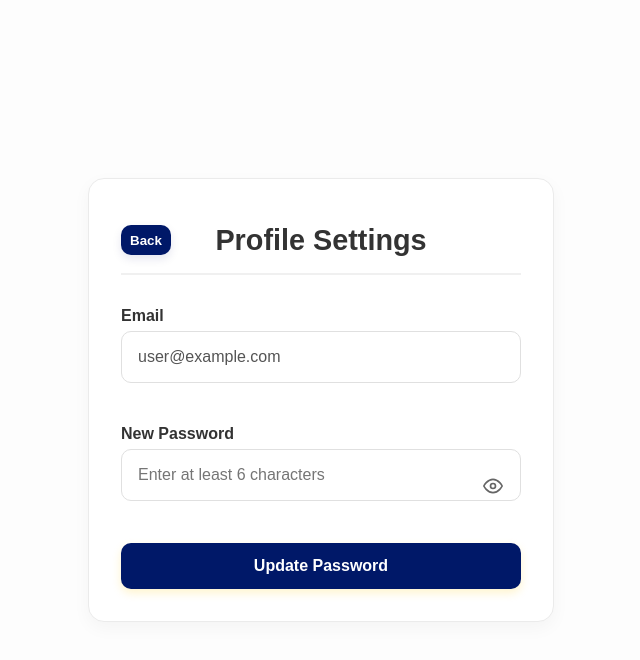
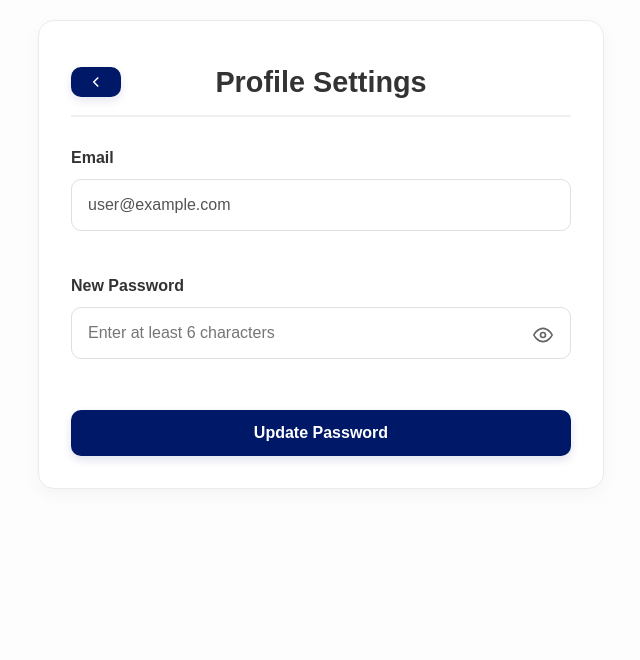
Before and after one commit to Nathalie0316/CUResAdmin, a React (Vite) app in the folder CUResAdmin/: page /profile in a window 1280 px wide. Shown: the top 660 px of the page, without its empty margins (319-959 px from the left). Built offline with nearby package versions, Linux system fonts and the light colour scheme; no server answers; the database is empty; sample sign-in values are in the browser's storage.

Commit message:
UI Changes to Hall Huddle Form & Profile Management Page

```diff
--- a/CUResAdmin/src/pages/DormCheckout.jsx
+++ b/CUResAdmin/src/pages/DormCheckout.jsx
@@ -97,7 +97,7 @@ function DormCheckout() {
           </button>
 
           <h1 className="header-title">
-            Dorm Checkout Form
+            Checkouts
           </h1>
         </div>
 
@@ -119,7 +119,12 @@ function DormCheckout() {
                     key={type}
                     type="button"
                     className={`fluid-btn ${formData.checkoutType === type ? 'active' : ''}`}
-                    onClick={() => setFormData({...formData, checkoutType: type})}
+                    onClick={() =>
+                      setFormData(prev => ({
+                        ...prev,
+                        checkoutType: prev.checkoutType === type ? "" : type
+                      }))
+                    }
                   >
                     {type}
                   </button>
--- a/CUResAdmin/src/pages/HallHuddle.jsx
+++ b/CUResAdmin/src/pages/HallHuddle.jsx
@@ -70,7 +70,7 @@ function HallHuddle() {
               <path d="M15 18l-6-6 6-6"></path>
             </svg>
           </button>
-          <h1 className="fluid-title">Hall Huddle Report</h1>
+          <h1 className="fluid-title">Hall Huddles</h1>
         </div>
 
         <form
@@ -156,8 +156,8 @@ function HallHuddle() {
 
               <label className="fluid-label">How did you promote engagement?</label>
               <textarea
-                className="fluid-textarea"
-                placeholder="e.g. Door-to-door, GroupMe, Snacks..."
+                className="fluid-textarea huddle-textarea"
+                placeholder="e.g. I encouraged everyone to share their thoughts by..."
                 value={formData.engagementNotes}
                 onChange={(e) =>
                   setFormData(prev => ({ ...prev, engagementNotes: e.target.value }))
@@ -167,11 +167,10 @@ function HallHuddle() {
             </div>
 
             {/* RIGHT COLUMN FIXED */}
-            <div className="form-column form-stack">
+            <div className="form-column form-stack form-column-right">
               <div className="status-header-row section-spacing">
                 <label className="fluid-label">All residents present?</label>
 
-              <div className="fluid-status-group" style={{ marginBottom: '1.5rem' }}>
                 <div className="fluid-status-group status-offset">
                   <div className="status-item">
                     <span className="status-label">Yes</span>
@@ -181,7 +180,7 @@ function HallHuddle() {
                         setFormData(prev => ({
                           ...prev,
                           allPresent: prev.allPresent === true ? null : true,
-                        absentList: "" // clears when switching to YES
+                          absentList: ""
                         }))
                       }
                     />
@@ -201,13 +200,12 @@ function HallHuddle() {
                   </div>
                 </div>
               </div>
-            </div>
 
               {formData.allPresent === false && (
                 <div className="fail-reason-box" style={{ marginBottom: '1.5rem' }}>
                   <label className="fluid-label">Absent Residents:</label>
                   <textarea
-                    className="fluid-textarea"
+                    className="fluid-textarea huddle-textarea"
                     placeholder="List names..."
                     value={formData.absentList}
                     onChange={(e) =>
@@ -219,8 +217,8 @@ function HallHuddle() {
 
               <label className="fluid-label">What were 3 responses/feedback items?</label>
               <textarea
-                className="fluid-textarea"
-                placeholder="1. They want more events... 2. Quiet hours issues... 3. AC concerns..."
+                className="fluid-textarea huddle-textarea"
+                placeholder="e.g. Students agreed with the devotional..."
                 value={formData.responses}
                 onChange={(e) =>
                   setFormData(prev => ({ ...prev, responses: e.target.value }))
--- a/CUResAdmin/src/pages/Profile.css
+++ b/CUResAdmin/src/pages/Profile.css
@@ -1,3 +1,17 @@
+.profile-card {
+  max-width: 500px;
+  margin: 0 auto;
+}
+
+.profile-section {
+  margin-bottom: 1.5rem;
+}
+
+.profile-form {
+  display: flex;
+  flex-direction: column;
+}
+
 .profile-password-wrapper {
   position: relative;
   width: 100%;
@@ -10,25 +24,56 @@
 .profile-eye-toggle-btn {
   position: absolute;
   right: 12px;
-  top: 50%;
-  transform: translateY(-50%) scale(1);
+  top: 0;
+  height: 75%;
   background: none;
   border: none;
   cursor: pointer;
   display: flex;
   align-items: center;
   justify-content: center;
-  color: #666;
+  color: rgb(102, 102, 102);
   transition: all 0.2s ease;
 }
 
 /* Hover */
 .profile-eye-toggle-btn:hover {
   color: rgb(0, 24, 104);
-  transform: translateY(-50%) scale(1.15);
+  transform: scale(1.15);
 }
 
 /* Click */
 .profile-eye-toggle-btn:active {
-  transform: translateY(-50%) scale(0.95);
+  transform: scale(0.95);
 }
+
+.profile-submit-btn {
+  width: 100%;
+  margin-top: 1.8rem;
+  padding: 14px;
+  background: rgb(0, 24, 104);
+  color: rgb(255, 255, 255);
+  border: none;
+  border-radius: 10px;
+  font-size: 1rem;
+  font-weight: 700;
+  cursor: pointer;
+  transition: all 0.2s ease;
+  box-shadow: 0 4px 10px rgba(0, 24, 104, 0.12);
+}
+
+.profile-submit-btn:hover {
+  background: rgb(0, 18, 78);
+  transform: translateY(-2px);
+}
+
+.profile-submit-btn:active {
+  transform: translateY(1px);
+}
+
+.profile-submit-btn:disabled {
+  background: rgb(224, 224, 224);
+  cursor: not-allowed;
+  box-shadow: none;
+  transform: none;
+}
--- a/CUResAdmin/src/pages/Profile.jsx
+++ b/CUResAdmin/src/pages/Profile.jsx
@@ -6,15 +6,17 @@ import "./Profile.css";
 
 function Profile() {
   const [newPassword, setNewPassword] = useState("");
-  const [showPassword, setShowPassword] = useState(false); // Toggle state
+  const [showPassword, setShowPassword] = useState(false);
   const [loading, setLoading] = useState(false);
   const navigate = useNavigate();
 
   const handlePasswordChange = async (e) => {
     e.preventDefault();
-    if (newPassword.length < 6) return alert("Password must be at least 6 characters."); // Basic client-side validation for password length, I plan to add more complex validation later.
 
-    // Start loading state to disable the button and show "Updating..." text while the password update is in progress.
+    if (newPassword.length < 6) {
+      return alert("Password must be at least 6 characters.");
+    }
+
     setLoading(true);
 
     try {
@@ -22,55 +24,68 @@ function Profile() {
       await updatePassword(user, newPassword);
       alert("Password updated successfully!");
       setNewPassword("");
-      navigate("/ra-dashboard"); // Redirect to dashboard after successful password change.
+      navigate("/ra-dashboard");
     } catch (error) {
       console.error(error);
-      alert(error.message.includes("requires-recent-login") // Provide a specific message if the error is due to the need for recent login.
-      ? "Security: Please log out and log back in before changing your password."
-        : error.message);
+      alert(
+        error.message.includes("requires-recent-login")
+          ? "Security: Please log out and log back in before changing your password."
+          : error.message
+      );
     } finally {
-      setLoading(false); // End loading state regardless of success or failure to re-enable the button.
+      setLoading(false);
     }
   };
 
   return (
     <div className="fluid-container">
-      <div className="fluid-card" style={{ maxWidth: '400px', margin: 'auto' }}>
+      <div className="fluid-card profile-card">
         <div className="fluid-header">
-          <button className="back-link" onClick={() => navigate(-1)}>Back</button>
-          <h1>Profile Settings</h1>
+          <button className="back-link" onClick={() => navigate(-1)}>
+            <svg
+              width="18"
+              height="18"
+              viewBox="0 0 24 24"
+              fill="none"
+              stroke="currentColor"
+              strokeWidth="2"
+            >
+              <path d="M15 18l-6-6 6-6"></path>
+            </svg>
+          </button>
+
+          <h1 className="fluid-title">Profile Settings</h1>
         </div>
 
-        <div style={{ marginBottom: '20px' }}>
+        <div className="profile-section">
           <label className="fluid-label">Email</label>
-          <input className="fluid-input" value={auth.currentUser?.email} disabled />
+          <input className="fluid-input" value={auth.currentUser?.email || ""} disabled />
         </div>
 
-        <form onSubmit={handlePasswordChange}>
+        <form onSubmit={handlePasswordChange} className="profile-form">
           <label className="fluid-label">New Password</label>
+
           <div className="profile-password-wrapper">
             <input
-              type={showPassword ? "text" : "password"} // Switch input type based on showPassword state to toggle visibility.
+              type={showPassword ? "text" : "password"}
               className="fluid-input"
               placeholder="Enter at least 6 characters"
               value={newPassword}
               onChange={(e) => setNewPassword(e.target.value)}
               required
             />
-            {/* SVG toggle button */}
+
             <button
               className="profile-eye-toggle-btn"
               type="button"
               onClick={() => setShowPassword(!showPassword)}
             >
               {showPassword ? (
-                /* Hidden SVG */
                 <svg xmlns="http://www.w3.org/2000/svg" width="20" height="20" viewBox="0 0 24 24" fill="none" stroke="currentColor" strokeWidth="2" strokeLinecap="round" strokeLinejoin="round">
                   <path d="M17.94 17.94A10.07 10.07 0 0 1 12 20c-7 0-11-8-11-8a18.45 18.45 0 0 1 5.06-5.94M9.9 4.24A9.12 9.12 0 0 1 12 4c7 0 11 8 11 8a18.5 18.5 0 0 1-2.16 3.19m-6.72-1.07a3 3 0 1 1-4.24-4.24"></path>
                   <line x1="1" y1="1" x2="23" y2="23"></line>
                 </svg>
               ) : (
-                /* Visible SVG */
                 <svg xmlns="http://www.w3.org/2000/svg" width="20" height="20" viewBox="0 0 24 24" fill="none" stroke="currentColor" strokeWidth="2" strokeLinecap="round" strokeLinejoin="round">
                   <path d="M1 12s4-8 11-8 11 8 11 8-4 8-11 8-11-8-11-8z"></path>
                   <circle cx="12" cy="12" r="3"></circle>
@@ -81,14 +96,8 @@ function Profile() {
 
           <button
             type="submit"
-            className="fluid-submit-btn"
+            className="profile-submit-btn"
             disabled={loading}
-            style={{
-              width: '100%',
-              marginTop: '20px',
-              backgroundColor: 'rgb(0, 24, 104)',
-              color: 'white'
-            }}
           >
             {loading ? "Updating..." : "Update Password"}
           </button>
--- a/CUResAdmin/src/pages/RAForms.css
+++ b/CUResAdmin/src/pages/RAForms.css
@@ -103,7 +103,7 @@ WORK IN PROGRESS - TITLE CENTERING
 .fluid-label {
   display: block;
   font-weight: 700;
-  margin-bottom: 6px;
+  margin-bottom: 12px;
   color: rgb(51, 51, 51);
 }
 
@@ -421,12 +421,9 @@ WORK IN PROGRESS - TITLE CENTERING
 .status-header-row {
   border-top: 1px solid rgb(238, 238, 238);
   padding-top: 12px;
-  border-bottom: 1px solid rgb(238, 238, 238) ;;
-}
-
-.status-header-row {
-  margin-top: 20px;  /* create space from upload grid */
-  margin-bottom: 1.5rem;
+  border-bottom: 1px solid rgb(238, 238, 238);
+  margin-top: 16px;
+  margin-bottom: 0.75rem;
 }
 
 .status-offset {
@@ -510,3 +507,11 @@ WORK IN PROGRESS - TITLE CENTERING
   flex-direction: column;
   gap: 18px;
 } */
+
+.form-column-right {
+  padding-top: 15px;
+}
+
+.huddle-textarea {
+  min-height: 118px;
+}
--- a/CUResAdmin/src/pages/RoomCheckForm.jsx
+++ b/CUResAdmin/src/pages/RoomCheckForm.jsx
@@ -122,13 +122,14 @@ function RoomCheckForm() {
           </button>
 
           <h1 className="form-title">
-            Roomcheck Form
+            Roomchecks
           </h1>
 
         </div>
 
         <form onSubmit={handleSubmit}>
           <div className="form-grid">
+
             {/* Left Column: Logistics */}
             <div className="form-column">
               <label className="fluid-label">Date</label>
```
Lines whose indentation alone changed are shown as unchanged.
